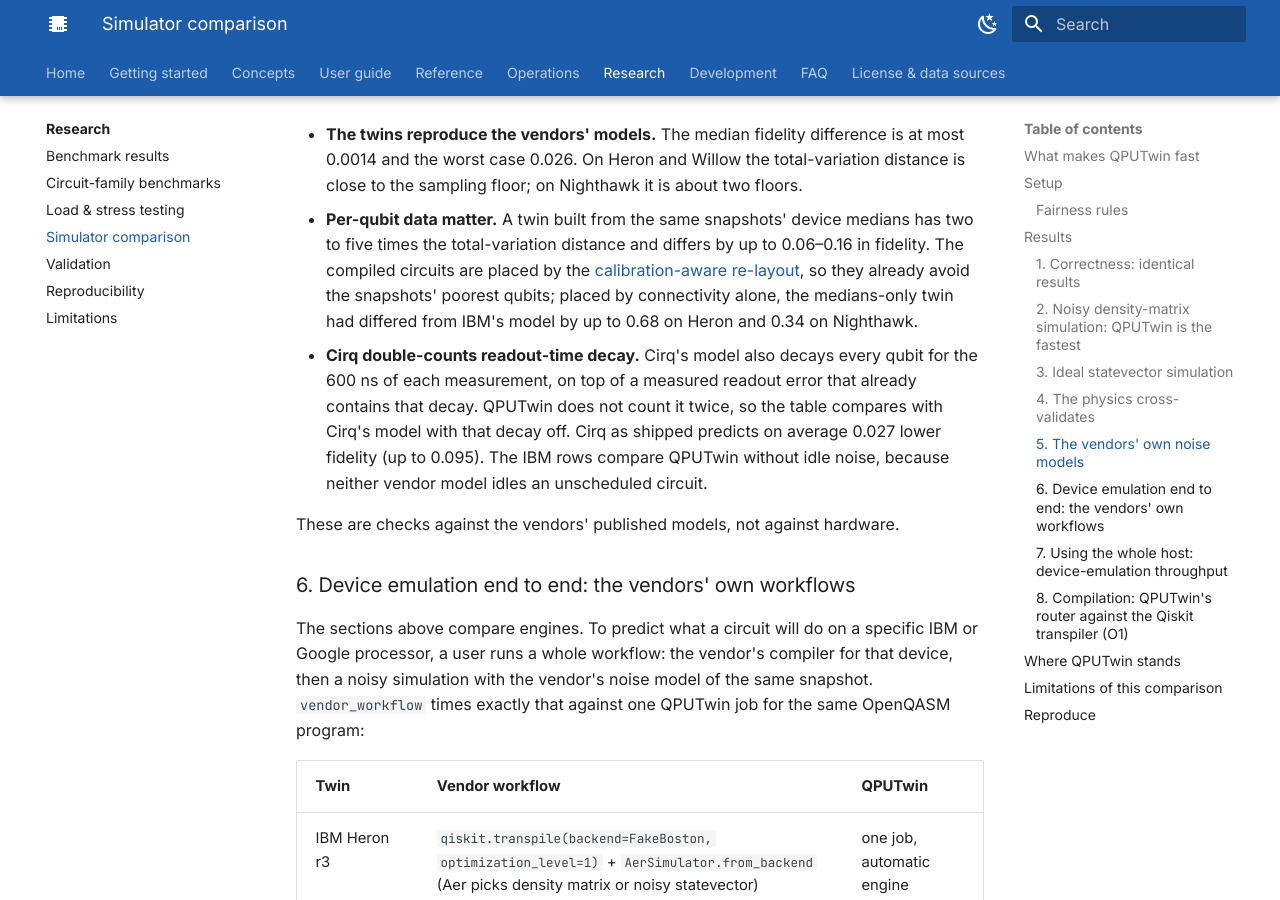
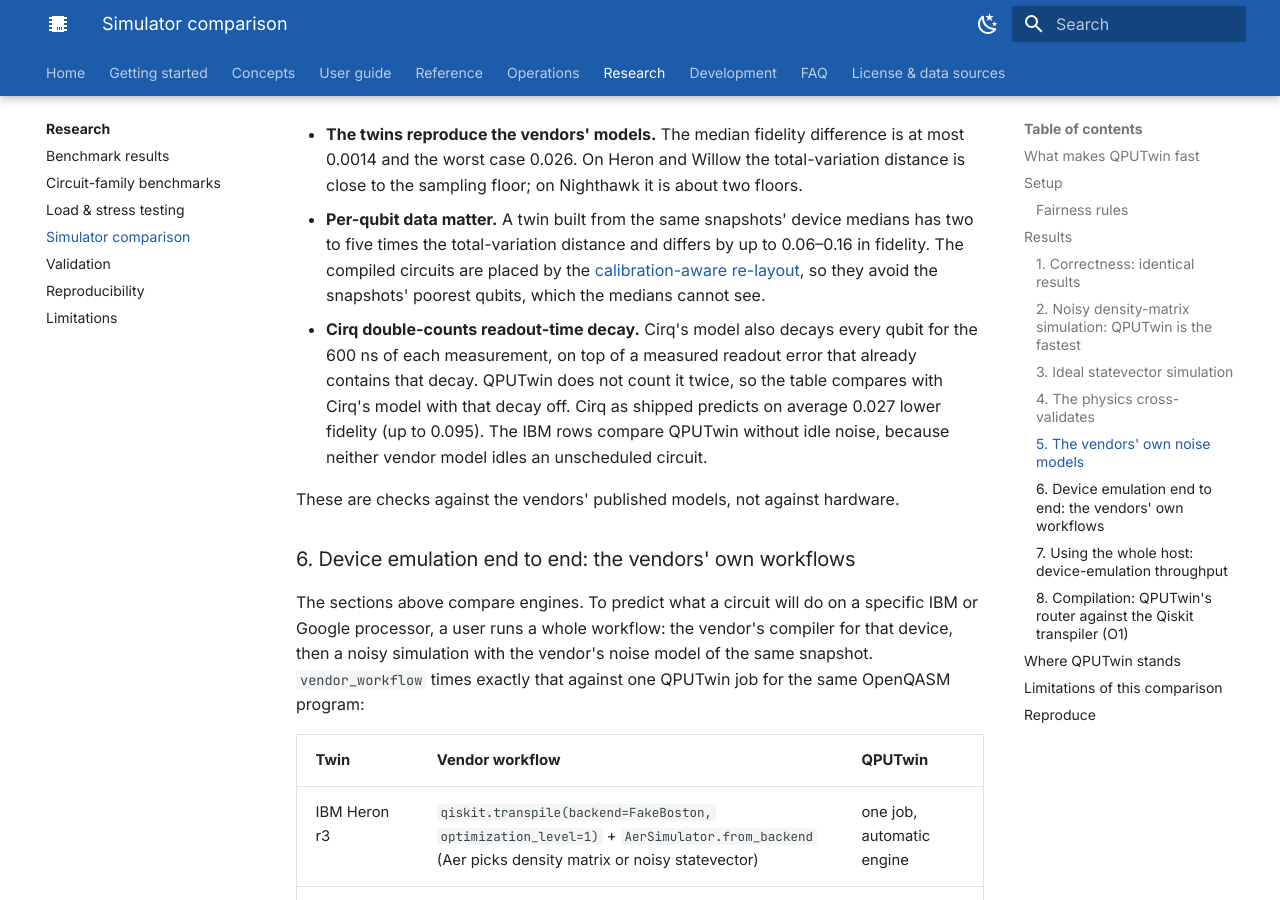
Before and after one commit to Cloudslab/QPUTwin, an MkDocs documentation site: the page built from docs/research/simulator-comparison.md, in a window 1280 px wide and 900 px high, scrolled down 13195 px. Built offline with MkDocs 1.6.1 and Material for MkDocs 9.7.7, drawn with Linux system fonts in a browser that asks for light colours.

Commit message:
Docs: drop the earlier connectivity-only comparison figure

```diff
--- a/docs/research/simulator-comparison.md
+++ b/docs/research/simulator-comparison.md
@@ -185,7 +185,7 @@ For the three twins built from vendor snapshots there is a stronger reference: t
 | Google Willow | Cirq, `willow_pink` | **0.0014** | 0.026 | 0.0040 | 0.0036 | 0.0468 / 0.161 |
 
 * **The twins reproduce the vendors' models.** The median fidelity difference is at most 0.0014 and the worst case 0.026. On Heron and Willow the total-variation distance is close to the sampling floor; on Nighthawk it is about two floors.
-* **Per-qubit data matter.** A twin built from the same snapshots' device medians has two to five times the total-variation distance and differs by up to 0.06–0.16 in fidelity. The compiled circuits are placed by the [calibration-aware re-layout](../guide/routing.md#calibration-aware-re-layout), so they already avoid the snapshots' poorest qubits; placed by connectivity alone, the medians-only twin had differed from IBM's model by up to 0.68 on Heron and 0.34 on Nighthawk.
+* **Per-qubit data matter.** A twin built from the same snapshots' device medians has two to five times the total-variation distance and differs by up to 0.06–0.16 in fidelity. The compiled circuits are placed by the [calibration-aware re-layout](../guide/routing.md#calibration-aware-re-layout), so they avoid the snapshots' poorest qubits, which the medians cannot see.
 * **Cirq double-counts readout-time decay.** Cirq's model also decays every qubit for the 600 ns of each measurement, on top of a measured readout error that already contains that decay. QPUTwin does not count it twice, so the table compares with Cirq's model with that decay off. Cirq as shipped predicts on average 0.027 lower fidelity (up to 0.095). The IBM rows compare QPUTwin without idle noise, because neither vendor model idles an unscheduled circuit.
 
 These are checks against the vendors' published models, not against hardware.
```
Also changed, not shown: comparison/README.md (+1 -1 lines), docs/concepts/devices.md (+1 -1 lines).
